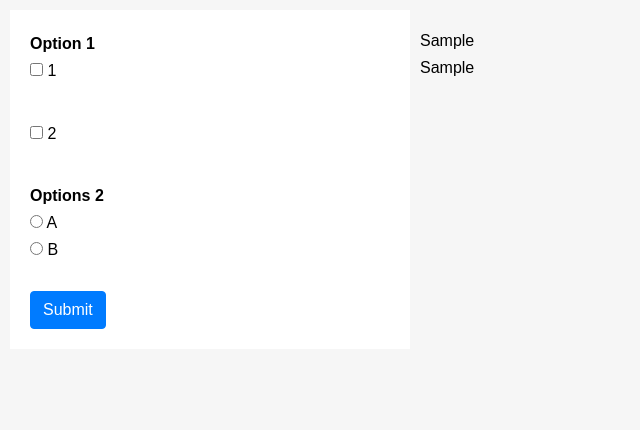
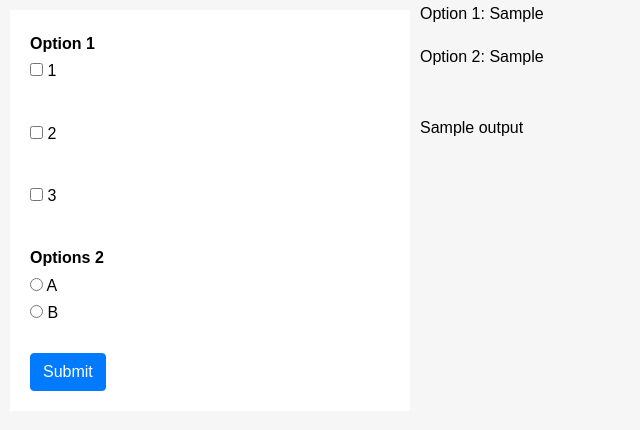
Before and after one commit to clleung/tartanhacks21, a Flask app: template templates/home.html in a window 1280 px wide. Shown: the top 430 px of the page, without its empty margins (0-640 px from the left). Run offline with Flask 2, Linux system fonts and the light colour scheme; the template is opened without the code that fills it: most values are stand-ins (such as "Sample title", 1, 10 or a date in 2020); some libraries are stand-ins or nearby versions.

Commit message:
Sample query working

```diff
--- a/app.py
+++ b/app.py
@@ -3,6 +3,7 @@ import sys
 import datetime
 from decimal import Decimal
 from flask import Flask, render_template, Response, request
+import codecs
 
 app=Flask(__name__)
 app.config['SEND_FILE_MAX_AGE_DEFAULT'] = 0
@@ -10,12 +11,32 @@ app.config['SEND_FILE_MAX_AGE_DEFAULT'] = 0
 @app.route('/', methods=['GET','POST'])
 def plot():
     # Read form input
-    option1 = request.form.get('options')
-    option2 = request.form.getlist('categories')
+    option1 = request.form.getlist('categories')
+    option2 = request.form.get('options')
     if option1 is None:
         option1 = "None picked"
 
-    return render_template('home.html', option1 = option1, option2 = option2)
+    output = get_data(option1)
+    return render_template('home.html', option1 = option1, option2 = option2, output = output)
+
+def get_data(indices):
+    #Gets data from database
+    tmpl = '''
+        SELECT *
+          FROM Person;
+    '''
+    cmd = cur.mogrify(tmpl)
+    cur.execute(cmd)
+    rows = cur.fetchall()
+
+    p = "<table><tr><td>ID</td><td>First Name</td><td>Last Name</td></tr>"
+    for row in rows:
+        if str(row[0]) in indices:
+            p = p + "<tr><td>%s</td>"%row[0]
+            p = p + "<td>%s</td>"%row[1]
+            p = p + "<td>%s</td></tr>"%row[2]
+    p = p + "</table>"
+    return p
 
 # No caching at all for API endpoints.
 @app.after_request
@@ -26,18 +47,18 @@ def add_header(response):
     return response
 
 if __name__ == "__main__":
+    try:
+        db, user = 'tartanhacks', 'isdb'
+        if len(sys.argv) >= 2:
+            db = sys.argv[1]
+        if len(sys.argv) >= 3:
+            user = sys.argv[2]
+        conn = psycopg2.connect(database=db, user=user)
+        conn.autocommit = True
+        cur = conn.cursor()
+    except psycopg2.Error as e:
+        print("Unable to open connection: %s" % (e,))
+
     import webbrowser
     webbrowser.open("http://127.0.0.1:5000/")
     app.run(debug=False)
-
-    # try:
-    #     db, user = 'phase2', 'isdb'
-    #     if len(sys.argv) >= 2:
-    #         db = sys.argv[1]
-    #     if len(sys.argv) >= 3:
-    #         user = sys.argv[2]
-    #     conn = psycopg2.connect(database=db, user=user)
-    #     conn.autocommit = True
-    #     cur = conn.cursor()
-    # except psycopg2.Error as e:
-    #     print("Unable to open connection: %s" % (e,))
--- a/templates/home.html
+++ b/templates/home.html
@@ -13,8 +13,6 @@
         <link rel="stylesheet" href="../static/css/style.css">
     </head>
     <body>
-        <!-- <p>{{output}}</p>
-        <p>{{checked}}</p> -->
         <div id="container">
             <form name="myForm" action="" method="post" onsubmit="">
                 <b>Option 1</b><br>
@@ -22,6 +20,8 @@
                 <label for="category1">1</label><br><br>
                 <input type="checkbox" name="categories" id="category2" value="2">
                 <label for="category2">2</label><br><br>
+                <input type="checkbox" name="categories" id="category3" value="3">
+                <label for="category3">3</label><br><br>
                 <b>Options 2</b><br>
                 <input type="radio" name="options" id="option1" value="A" required> A <br>
                 <input type="radio" name="options" id="option2" value="B"> B <br><br>
@@ -29,9 +29,9 @@
             </form>
         </div>
 
-        </br>
-        {{option1}}
-        </br>
-        {{option2}}
+        <p>Option 1: {{option1}}</p>
+        <p>Option 2: {{option2}}</p>
+        <br>
+        {{output|safe}}
     </body>
 </html>
```
